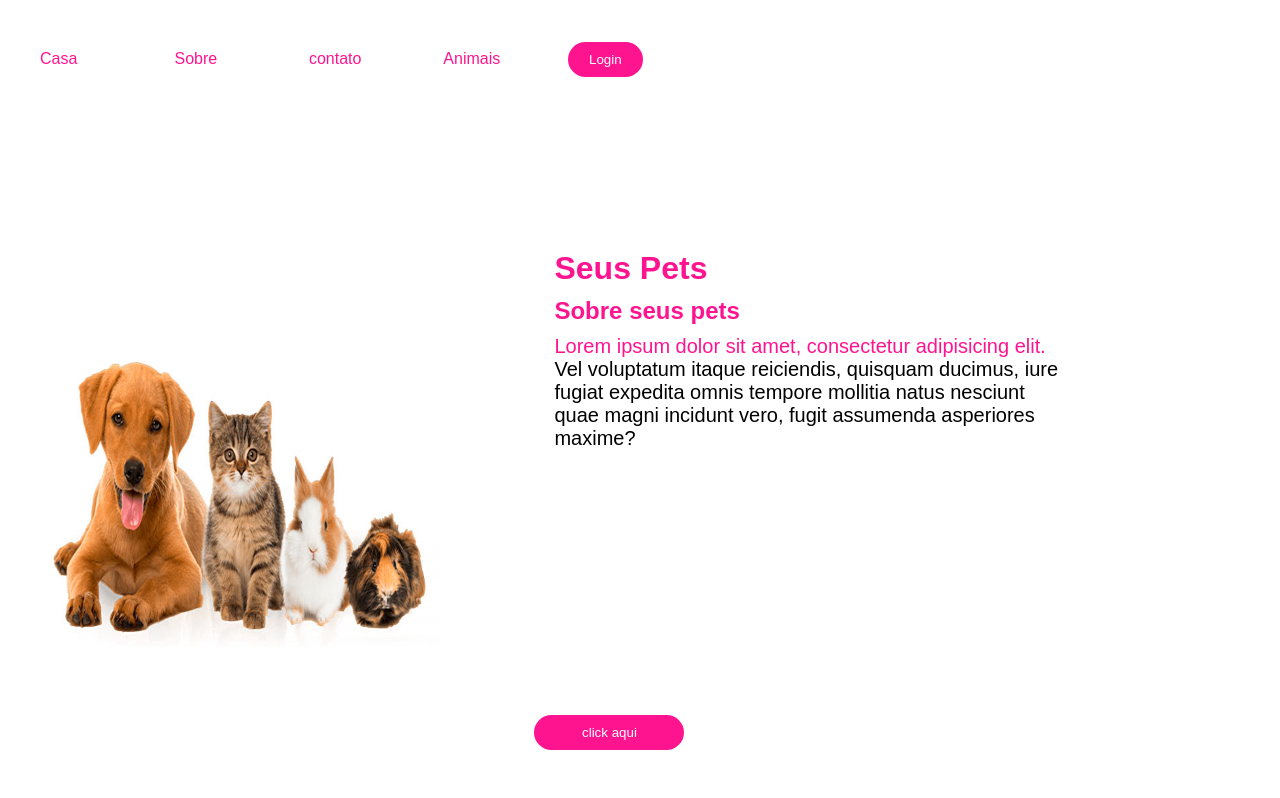
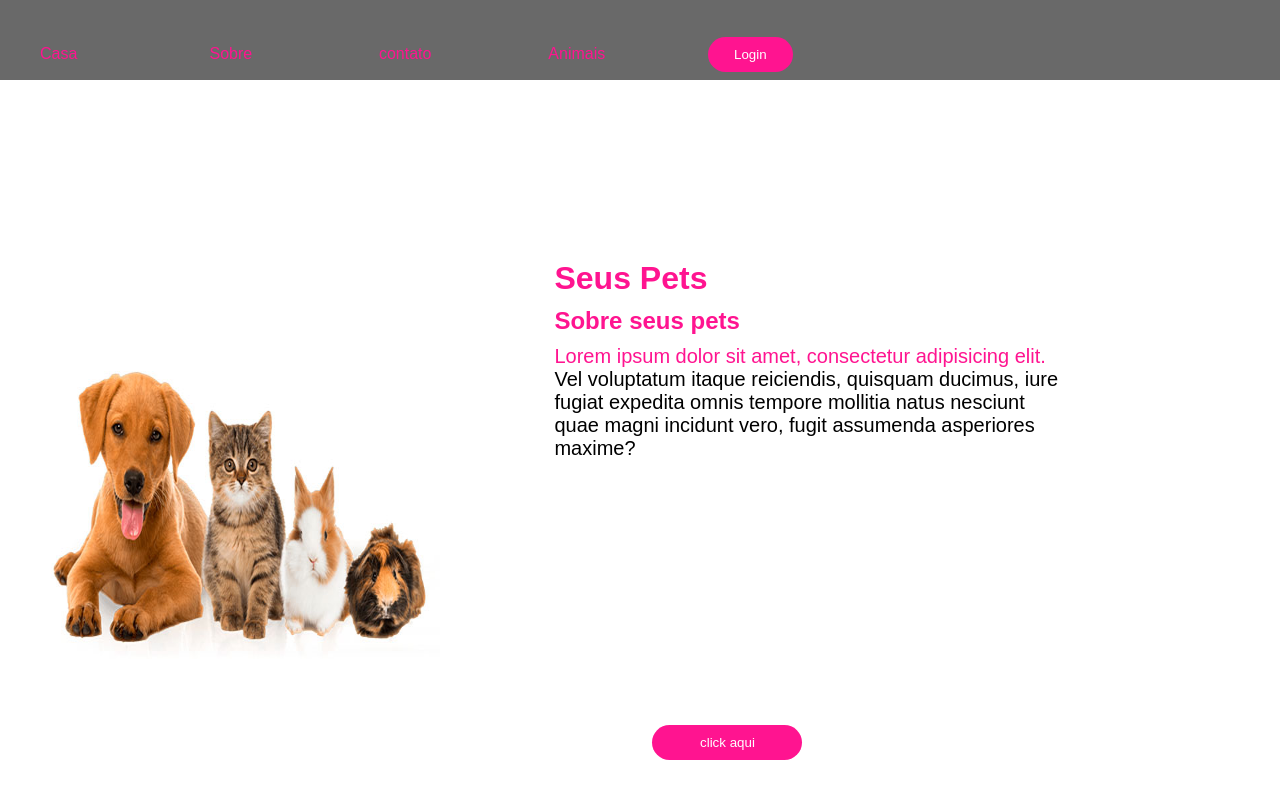
Before and after one commit to Paulo082006/Estudos-Full-Stack, a plain HTML site: page index.html in a window 1280 px wide. Drawn offline with Linux system fonts and the light colour scheme; a web font is replaced by a local one.

Commit message:
Alteração na paleta de cores

```diff
--- a/index.css
+++ b/index.css
@@ -4,24 +4,35 @@
         padding: 0;
         margin: 0;
 }
+
+header {
+        background-color: dimgrey;
+        margin-bottom: 30px;
+        height: 10vh;
+
+}
 .link-header {
-        margin: 50px 40px 150px 40px;
+        margin: 50px 75px 150px 40px;
         color: #ff1490;
         height: 50px;
         width: 50px;
         font-weight: border;
         display: inline-block;
          cursor: pointer;
+         position: relative;
+         bottom: 5px;
 }
 .button-header {
         background-color: #ff1490;
         color: #fff;
         height: 35px;
-        width: 75px;
+        width: 85px;
         border-radius: 35px;
         margin-left: 30px;
         border: none;
         cursor: pointer;
+        position: relative;
+        bottom: 5px;
 
 }
 img {
@@ -29,10 +40,14 @@ img {
          width: 400px;
          margin: 40px;
         display: inline-block;
+        position: relative;
+        top: 150px;
 }
 main {
         display: inline-block;
         margin-left: 50px;
+        position: relative;
+        top: 150px;
 }
 p {
         width: 515px;
@@ -57,6 +72,8 @@ p {
         cursor: pointer;
         border-radius: 35px;
         margin-bottom: 250px;
+        position: relative;
+        left: 118px;
 }
 button:hover {
         opacity: 0.8;
@@ -64,6 +81,7 @@ button:hover {
 p::first-line {
         color: #ff1490;
 }
+
 
 @media screen and (max-width:600px)  {
         .link-header{
```
